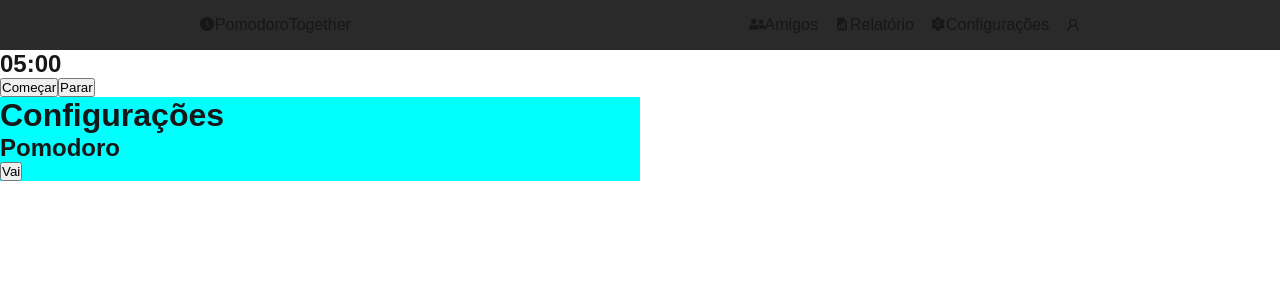
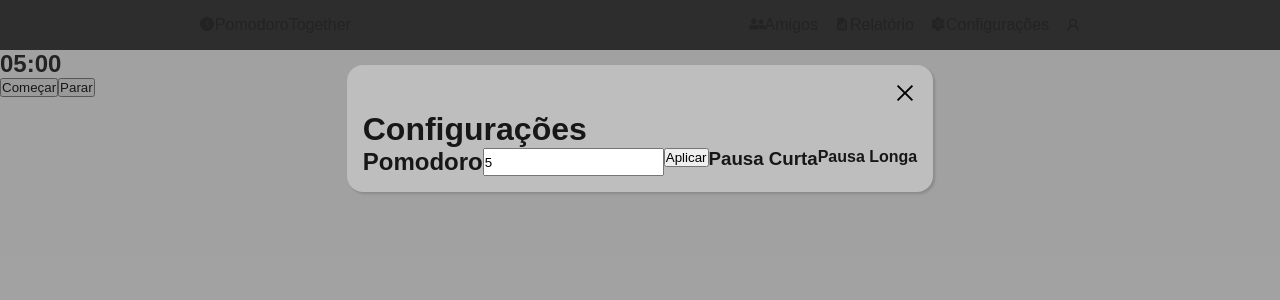
Before and after one commit to luccasts/nextjs-pomodoro-together, a Next.js app: page / in a window 1280 px wide. Both pictures are taken after a click on the item "Configurações". Shown: the top 300 px of the page. Built offline with nearby package versions, Linux system fonts and the light colour scheme.

Commit message:
adding timer modification

```diff
--- a/src/components/Main/index.tsx
+++ b/src/components/Main/index.tsx
@@ -1,7 +1,7 @@
 'use client'
 import { TimerContext } from "@/context/TimerContext"
 import { getTimer } from "@/utils/getDate"
-import { MutableRefObject, useContext, useEffect, useRef} from "react"
+import { MutableRefObject, useContext, useEffect, useRef } from "react"
 
 interface IIntervalRef {
     intervalRef: MutableRefObject<number>
@@ -12,27 +12,27 @@ interface IIntervalRef {
 
 export default function Main() {
     const { time, setTime } = useContext(TimerContext)
-    let { timeInSeconds } = useContext(TimerContext)
     const TimeInSeconds = useRef(0);
     const intervalRef: MutableRefObject<number> | IIntervalRef = useRef(0);
     let intervalID: string | number | NodeJS.Timeout | null | undefined = null
     // eslint-disable-next-line @typescript-eslint/no-explicit-any
+    const { timeInSeconds, setTimeInSeconds } = useContext(TimerContext)
 
     useEffect(() => {
         setTime(getTimer(timeInSeconds))
+        console.log(timeInSeconds)
     }, [timeInSeconds])
     // const [time, setTime]: any = useState(getTimer(timeInSeconds))
 
-
+    let count = timeInSeconds
     function countDown() {
-        if (0 >= timeInSeconds) {
-            stopTimer()
+        if (0 >= count) {
+            stopTimer();
             return;
         }
-        timeInSeconds -= 1
-        TimeInSeconds.current = timeInSeconds
-
-        setTime(getTimer(timeInSeconds))
+        count -= 1;
+        setTimeInSeconds(count);
+        TimeInSeconds.current = count;
     }
 
     function startTimer() {
@@ -47,8 +47,7 @@ export default function Main() {
 
 
     function stopTimer() {
-        timeInSeconds = TimeInSeconds.current
-        setTime(getTimer(timeInSeconds))
+        setTime(getTimer(TimeInSeconds.current))
         intervalID = intervalRef.current;
         clearInterval(intervalID as number)
         intervalRef.current = null
--- a/src/components/Modal/index.tsx
+++ b/src/components/Modal/index.tsx
@@ -1,25 +1,60 @@
 'use client'
-import { useContext } from 'react'
+import { useContext, useEffect, useState } from 'react'
 import styles from './page.module.scss'
 import { ModalContext } from '@/context/ModalContext'
 import { TimerContext } from '@/context/TimerContext'
 import { getTimer } from '@/utils/getDate'
+import { AiOutlineClose } from 'react-icons/ai'
 
 
 export default function Modal() {
-    const { isOpenModal } = useContext(ModalContext)
-    const { time, setTime } = useContext(TimerContext)
-    let { timeInSeconds } = useContext(TimerContext)
+    const { isOpenModal, setIsOpenModal } = useContext(ModalContext)
+    const { setTimeInSeconds, timeInSeconds } = useContext(TimerContext)
+    const [valueInput, setValueInput] = useState()
+    const [isDisabled, setIsDisabled] = useState(false)
 
+    const timeInMinutes = timeInSeconds / 60
+    useEffect(() => {
+        setValueInput(timeInMinutes)
+    }, [])
+
+    function verifyTimer(v) {
+        v.preventDefault()
+        let seconds = valueInput * 60
+        setTimeInSeconds(seconds)
+        // getTimer(e.target.value)
+
+        setIsOpenModal(false)
+    }
+
+    function validateLength(input) {
+        const maxLength = 3
+        if (input >= 0 && input.length <= maxLength) {
+            setValueInput(input)
+        }
+    }
     return (
-        <div style={isOpenModal ? { display: 'block' } : { display: 'none' }} className={styles.config}>
-            <h1>Configurações</h1>
-            <h2>Pomodoro</h2>
-            <form>
-                {/* <input maxLength={999} type="number" value={time} onChange={v => verifyTimer(v.target.value)} /> */}
+        <div style={isOpenModal ? { display: 'flex' } : { display: 'none' }} className={styles.backgroundModal}>
+            <div className={styles.modal}>
+                <div className={styles.modal__div__buttonX}>
+                    <button onClick={() => setIsOpenModal(false)}><AiOutlineClose /></button>
+                </div>
+                <div className={styles.modal__div__form}>
+                    <h1>Configurações</h1>
 
-                <button onClick={(e) => verifyTimer(e)}>Vai</button>
-            </form>
+                    <form>
+                        <h2>Pomodoro</h2>
+                        <input type="number" value={valueInput} name="" id="" onInput={(v) => validateLength(v.target.value)} />
+                        {/* <input maxLength={999} type="number" value={time} onChange={v => verifyTimer(v.target.value)} /> */}
+                        <div>
+                            <button disabled={isDisabled} onClick={(e) => verifyTimer(e)}>Aplicar</button>
+                        </div>
+                        <h3>Pausa Curta</h3>
+
+                        <h4>Pausa Longa</h4>
+                    </form>
+                </div>
+            </div>
         </div>
     )
 }
--- a/src/components/Modal/page.module.scss
+++ b/src/components/Modal/page.module.scss
@@ -1,5 +1,50 @@
-.config {
-    width: 50%;
-    height: 50%;
-    background-color: aqua;
+.backgroundModal {
+    width: 100%;
+    height: 100%;
+    position: absolute;
+    top: 0;
+    right: 0;
+    background-color: rgba(50, 50, 50, 0.453);
+    justify-content: center;
+    align-items: flex-start;
+
+    .modal {
+        display: flex;
+        justify-content: center;
+        flex-direction: column;
+        margin-top: 65px;
+        position: relative;
+        background-color: rgb(190, 190, 190);
+        padding: 1rem;
+        border-radius: 1rem;
+        box-shadow: rgba(0, 0, 0, 0.15) 1.95px 1.95px 2.6px;
+
+        &__div {
+
+            &__buttonX {
+                display: flex;
+                justify-content: flex-end;
+
+                button {
+                    background: transparent;
+                    border: none;
+                    font-size: 24px;
+                }
+
+
+            }
+
+            &__form {
+                display: flex;
+                flex-direction: column;
+
+                form {
+                    display: flex;
+                    flex-wrap: wrap;
+
+                }
+            }
+        }
+
+    }
 }
--- a/src/components/Nav/index.tsx
+++ b/src/components/Nav/index.tsx
@@ -19,7 +19,6 @@ export default function Nav() {
 
 
     function showModal () {
-        console.log('CLIQUEI')
         setIsOpenModal(true)
     }
 
--- a/src/context/TimerContext.tsx
+++ b/src/context/TimerContext.tsx
@@ -7,11 +7,12 @@ TimerContext.displayName = "Timer"
 
 export default function TimerProvider ({children}:any) {
     const [time, setTime] = useState()
-    const [ttimeInSeconds, setTimeInSeconds] = useState()
-    let timeInSeconds = 300
+    const [timeInSeconds, setTimeInSeconds] = useState(300)
 
     return (
-        <TimerContext.Provider value={{time, setTime, timeInSeconds}}>
+        <TimerContext.Provider value={{
+            time, setTime,
+            setTimeInSeconds, timeInSeconds}}>
             {children}
         </TimerContext.Provider>
     )
--- a/src/utils/getDate.ts
+++ b/src/utils/getDate.ts
@@ -1,4 +1,5 @@
 export function getTimer(seconds: number): string {
+    //Tornando segundos em milisegundos
     const newDate = new Date(seconds * 1000)
     const formattedTime = newDate.toLocaleTimeString('pt-Br', { minute: '2-digit', second: '2-digit' })
     return formattedTime
```
Also changed, not shown: src/utils/handleMinutes.ts (added).
